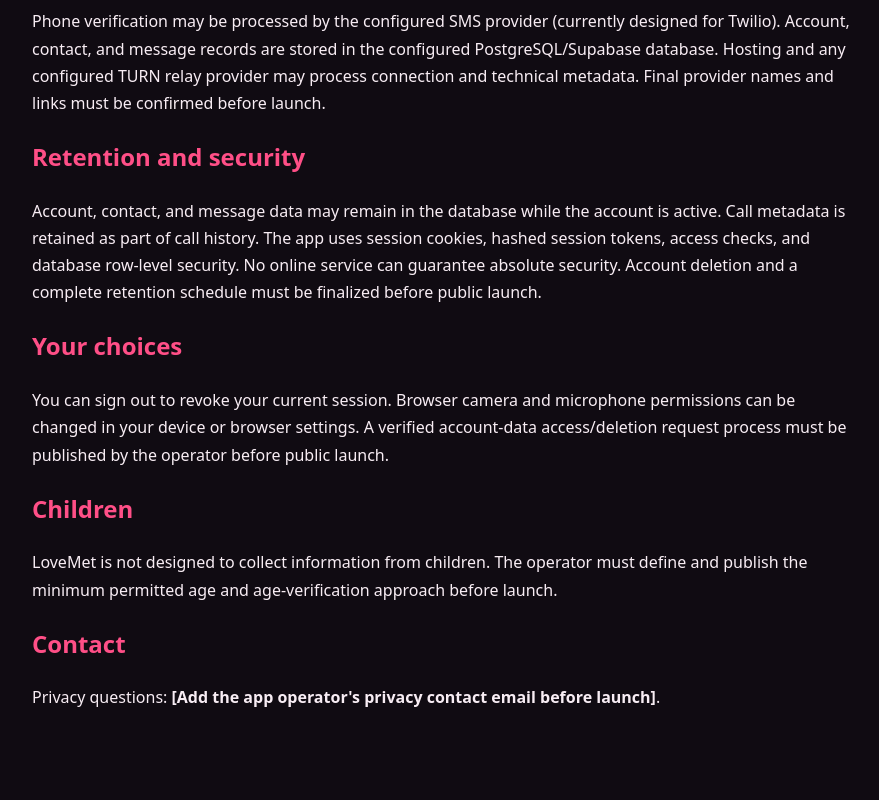
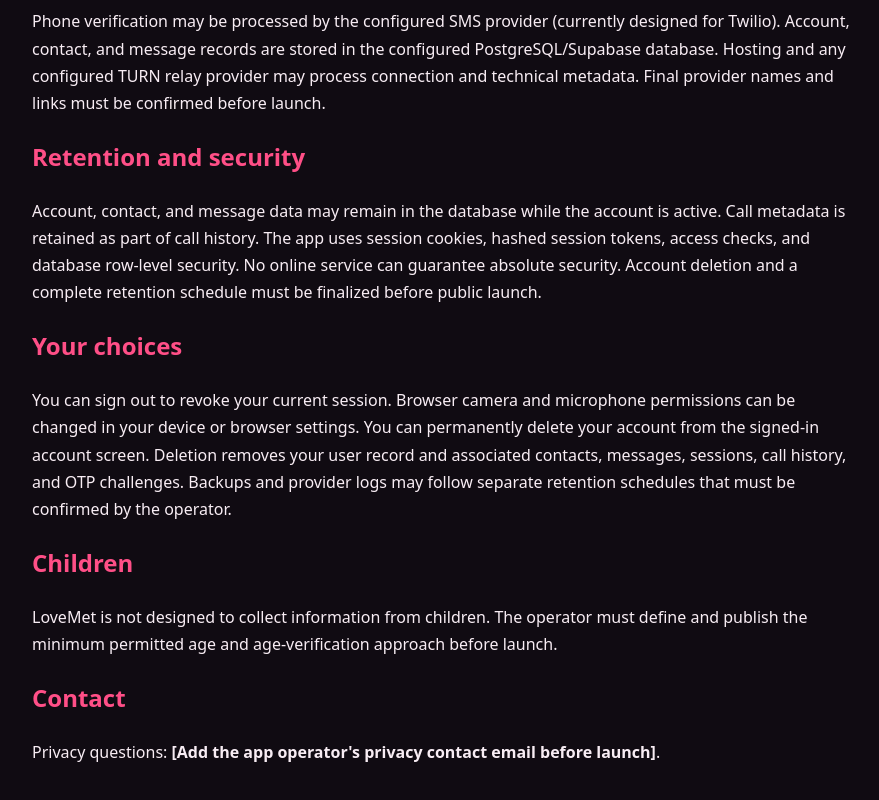
Before and after one commit to beingmdaslam/LoveMet, a website: page public/privacy.html in a window 1280 px wide. Shown: the part 1045-1845 px from the top of the page, without its empty margins (198-1077 px from the left). Drawn offline with Linux system fonts and the light colour scheme.

Commit message:
Explain account deletion in privacy notice

```diff
--- a/public/privacy.html
+++ b/public/privacy.html
@@ -33,7 +33,7 @@
   <h2>Retention and security</h2>
   <p>Account, contact, and message data may remain in the database while the account is active. Call metadata is retained as part of call history. The app uses session cookies, hashed session tokens, access checks, and database row-level security. No online service can guarantee absolute security. Account deletion and a complete retention schedule must be finalized before public launch.</p>
   <h2>Your choices</h2>
-  <p>You can sign out to revoke your current session. Browser camera and microphone permissions can be changed in your device or browser settings. A verified account-data access/deletion request process must be published by the operator before public launch.</p>
+  <p>You can sign out to revoke your current session. Browser camera and microphone permissions can be changed in your device or browser settings. You can permanently delete your account from the signed-in account screen. Deletion removes your user record and associated contacts, messages, sessions, call history, and OTP challenges. Backups and provider logs may follow separate retention schedules that must be confirmed by the operator.</p>
   <h2>Children</h2>
   <p>LoveMet is not designed to collect information from children. The operator must define and publish the minimum permitted age and age-verification approach before launch.</p>
   <h2>Contact</h2>
```
